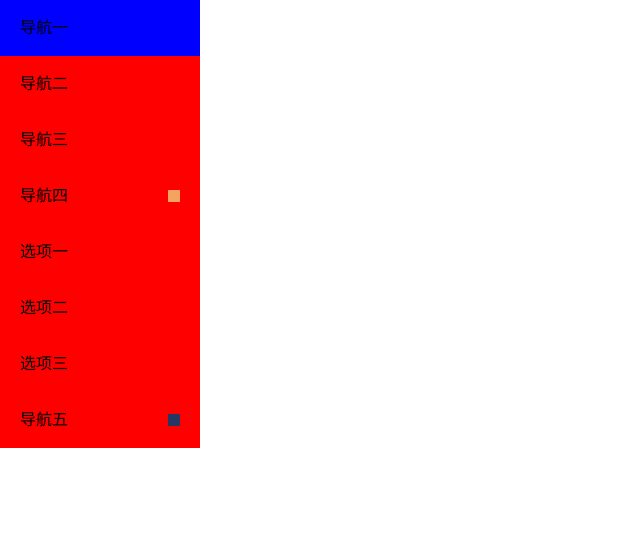
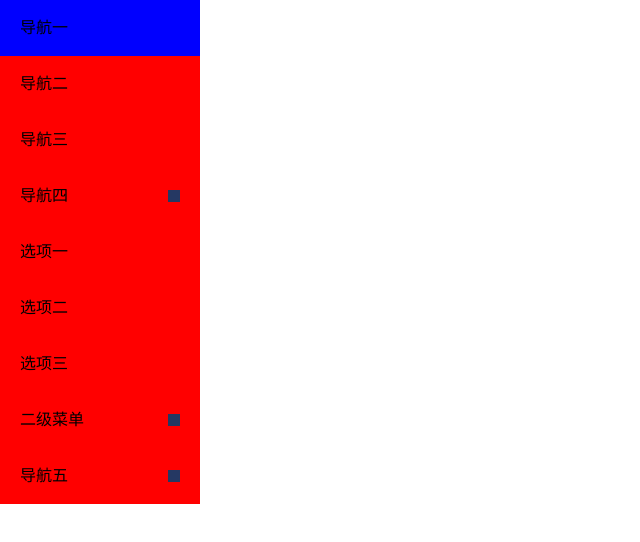
Before and after one commit to AChineseboy/vue3-admin, a Vue app: page / in a window 1280 px wide. Both pictures are taken after a click on the item "导航四". Shown: the top 542 px of the page, without its empty margins (0-640 px from the left). Built offline with nearby package versions, Linux system fonts and the light colour scheme.

Commit message:
fix: fix nested submenu open close

```diff
--- a/src/components/Menu/submenu.vue
+++ b/src/components/Menu/submenu.vue
@@ -22,6 +22,7 @@ export default {
     const closeMenu = inject('closeMenu');
 
     const isOpen = computed(() => openedMenus.value.includes(props.index));
+
     const menuClickHandle = () => {
       if (isOpen.value) {
         closeMenu(props.index);
@@ -62,10 +63,10 @@ export default {
     display: none;
   }
   &.opened {
-    .menu {
+    > .menu {
       display: block;
     }
-    .submenu-icon {
+    > .submenu-icon {
       background-color: sandybrown;
     }
   }
--- a/src/layout/components/AppMenu.vue
+++ b/src/layout/components/AppMenu.vue
@@ -13,6 +13,16 @@
         <zm-menu-item index="5">选项一</zm-menu-item>
         <zm-menu-item index="6">选项二</zm-menu-item>
         <zm-menu-item index="7">选项三</zm-menu-item>
+        <zm-submenu index="5">
+          <template #title>
+            <div>
+              <span>二级菜单</span>
+            </div>
+          </template>
+          <zm-menu-item index="5-1">1</zm-menu-item>
+          <zm-menu-item index="5-2">2</zm-menu-item>
+          <zm-menu-item index="5-3">3</zm-menu-item>
+        </zm-submenu>
       </zm-submenu>
       <zm-submenu index="8">
         <template v-slot:title>
```
